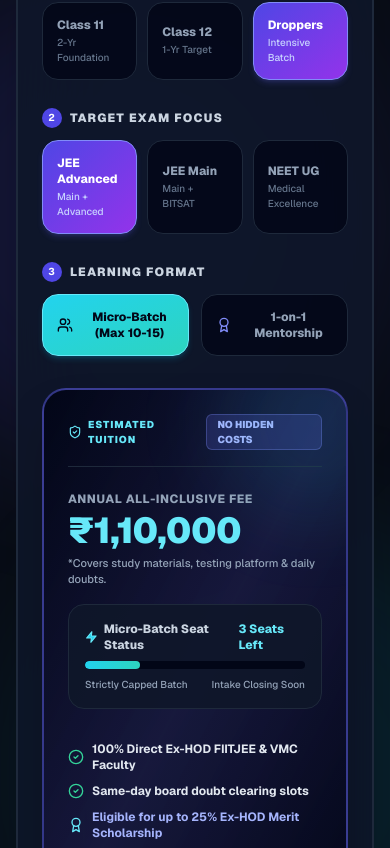
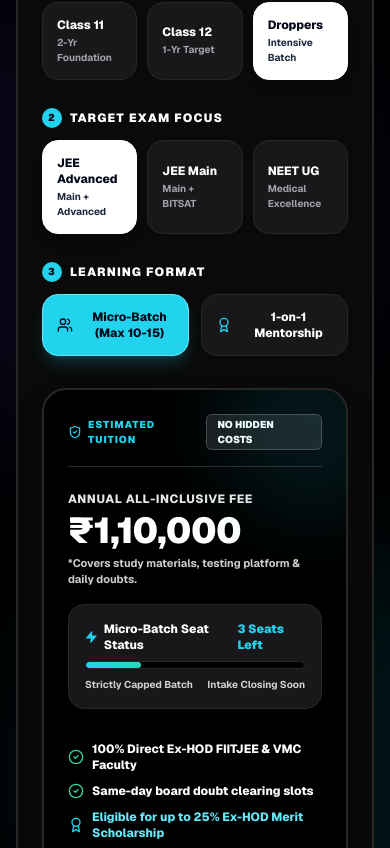
Before and after one commit to Robin1-23/Bm-Classes, a Next.js app: page / in a window 390 px wide. Shown: the part 6936-7784 px from the top of the page. Built offline with nearby package versions, Linux system fonts and the light colour scheme; no server answers; a web font is replaced by a local one.

Commit message:
Update TRANSPARENT TUITION STUDIO section to pitch dark black background with pure white typography

```diff
--- a/components/CalculatorSection.jsx
+++ b/components/CalculatorSection.jsx
@@ -52,10 +52,10 @@ export default function CalculatorSection({ onOpenRegister, onOpenSeatLock }) {
   ];
 
   return (
-    <section className="bg-[#090d16] text-white py-20 sm:py-28 relative overflow-hidden border-b border-slate-800" id="calculator">
+    <section className="bg-black text-white py-20 sm:py-28 relative overflow-hidden border-b border-zinc-800" id="calculator">
 
       {/* Background Ambient Glow Orbs */}
-      <div className="absolute top-1/4 -left-32 w-[500px] h-[500px] bg-indigo-600/15 rounded-full blur-3xl pointer-events-none"></div>
+      <div className="absolute top-1/4 -left-32 w-[500px] h-[500px] bg-indigo-600/10 rounded-full blur-3xl pointer-events-none"></div>
       <div className="absolute bottom-10 -right-32 w-[500px] h-[500px] bg-cyan-500/10 rounded-full blur-3xl pointer-events-none"></div>
 
       <div className="max-w-7xl mx-auto px-4 sm:px-6 relative z-10">
@@ -71,7 +71,7 @@ export default function CalculatorSection({ onOpenRegister, onOpenSeatLock }) {
 
         {/* MODERN INTERACTIVE STUDIO CONSOLE */}
         <ScrollReveal delay={200} direction="up">
-          <div className="max-w-5xl mx-auto bg-slate-900/90 border-2 border-slate-800 backdrop-blur-2xl rounded-3xl p-6 sm:p-10 lg:p-12 shadow-2xl relative overflow-hidden">
+          <div className="max-w-5xl mx-auto bg-[#0a0a0a] border-2 border-zinc-800 backdrop-blur-2xl rounded-3xl p-6 sm:p-10 lg:p-12 shadow-2xl relative overflow-hidden">
 
             <div className="grid lg:grid-cols-12 gap-8 lg:gap-12 items-center">
 
@@ -80,9 +80,9 @@ export default function CalculatorSection({ onOpenRegister, onOpenSeatLock }) {
 
                 {/* 1. Class Selection Pills */}
                 <div>
-                  <label className="block text-xs font-black text-slate-300 uppercase tracking-widest mb-3 flex items-center gap-2">
-                    <span className="w-5 h-5 rounded-full bg-indigo-600 text-white text-[10px] flex items-center justify-center font-bold">1</span>
-                    <span>Target Academic Class</span>
+                  <label className="block text-xs font-black text-white uppercase tracking-widest mb-3 flex items-center gap-2">
+                    <span className="w-5 h-5 rounded-full bg-cyan-400 text-slate-950 text-[10px] flex items-center justify-center font-black">1</span>
+                    <span className="text-white">Target Academic Class</span>
                   </label>
 
                   <div className="grid grid-cols-3 gap-2.5">
@@ -92,12 +92,12 @@ export default function CalculatorSection({ onOpenRegister, onOpenSeatLock }) {
                         onClick={() => setCls(opt.id)}
                         className={`p-3.5 rounded-2xl text-left transition-all duration-300 border cursor-pointer ${
                           cls === opt.id
-                            ? 'bg-gradient-to-br from-indigo-600 to-purple-600 text-white border-indigo-400 shadow-md shadow-indigo-500/20'
-                            : 'bg-slate-950/80 text-slate-400 hover:text-white border-slate-800 hover:bg-slate-800/60'
+                            ? 'bg-white text-slate-950 font-black border-white shadow-lg'
+                            : 'bg-zinc-900 text-white hover:text-white border-zinc-800 hover:bg-zinc-800'
                         }`}
                       >
                         <div className="font-heading font-extrabold text-xs sm:text-sm">{opt.label}</div>
-                        <div className={`text-[10px] font-medium mt-0.5 ${cls === opt.id ? 'text-indigo-200' : 'text-slate-500'}`}>{opt.sub}</div>
+                        <div className={`text-[10px] font-bold mt-0.5 ${cls === opt.id ? 'text-slate-800' : 'text-zinc-400'}`}>{opt.sub}</div>
                       </button>
                     ))}
                   </div>
@@ -105,9 +105,9 @@ export default function CalculatorSection({ onOpenRegister, onOpenSeatLock }) {
 
                 {/* 2. Exam Focus Pills */}
                 <div>
-                  <label className="block text-xs font-black text-slate-300 uppercase tracking-widest mb-3 flex items-center gap-2">
-                    <span className="w-5 h-5 rounded-full bg-indigo-600 text-white text-[10px] flex items-center justify-center font-bold">2</span>
-                    <span>Target Exam Focus</span>
+                  <label className="block text-xs font-black text-white uppercase tracking-widest mb-3 flex items-center gap-2">
+                    <span className="w-5 h-5 rounded-full bg-cyan-400 text-slate-950 text-[10px] flex items-center justify-center font-black">2</span>
+                    <span className="text-white">Target Exam Focus</span>
                   </label>
 
                   <div className="grid grid-cols-3 gap-2.5">
@@ -117,12 +117,12 @@ export default function CalculatorSection({ onOpenRegister, onOpenSeatLock }) {
                         onClick={() => setExam(opt.id)}
                         className={`p-3.5 rounded-2xl text-left transition-all duration-300 border cursor-pointer ${
                           exam === opt.id
-                            ? 'bg-gradient-to-br from-indigo-600 to-purple-600 text-white border-indigo-400 shadow-md shadow-indigo-500/20'
-                            : 'bg-slate-950/80 text-slate-400 hover:text-white border-slate-800 hover:bg-slate-800/60'
+                            ? 'bg-white text-slate-950 font-black border-white shadow-lg'
+                            : 'bg-zinc-900 text-white hover:text-white border-zinc-800 hover:bg-zinc-800'
                         }`}
                       >
                         <div className="font-heading font-extrabold text-xs sm:text-sm">{opt.label}</div>
-                        <div className={`text-[10px] font-medium mt-0.5 ${exam === opt.id ? 'text-indigo-200' : 'text-slate-500'}`}>{opt.sub}</div>
+                        <div className={`text-[10px] font-bold mt-0.5 ${exam === opt.id ? 'text-slate-800' : 'text-zinc-400'}`}>{opt.sub}</div>
                       </button>
                     ))}
                   </div>
@@ -130,9 +130,9 @@ export default function CalculatorSection({ onOpenRegister, onOpenSeatLock }) {
 
                 {/* 3. Learning Format Pills */}
                 <div>
-                  <label className="block text-xs font-black text-slate-300 uppercase tracking-widest mb-3 flex items-center gap-2">
-                    <span className="w-5 h-5 rounded-full bg-indigo-600 text-white text-[10px] flex items-center justify-center font-bold">3</span>
-                    <span>Learning Format</span>
+                  <label className="block text-xs font-black text-white uppercase tracking-widest mb-3 flex items-center gap-2">
+                    <span className="w-5 h-5 rounded-full bg-cyan-400 text-slate-950 text-[10px] flex items-center justify-center font-black">3</span>
+                    <span className="text-white">Learning Format</span>
                   </label>
 
                   <div className="grid grid-cols-2 gap-3">
@@ -144,11 +144,11 @@ export default function CalculatorSection({ onOpenRegister, onOpenSeatLock }) {
                           onClick={() => setMode(opt.id)}
                           className={`p-3.5 rounded-2xl transition-all duration-300 border cursor-pointer flex items-center gap-3 ${
                             mode === opt.id
-                              ? 'bg-gradient-to-br from-cyan-400 to-teal-400 text-slate-950 font-black border-cyan-300 shadow-md shadow-cyan-500/20'
-                              : 'bg-slate-950/80 text-slate-400 hover:text-white border-slate-800 hover:bg-slate-800/60'
+                              ? 'bg-cyan-400 text-slate-950 font-black border-cyan-300 shadow-lg shadow-cyan-400/20'
+                              : 'bg-zinc-900 text-white hover:text-white border-zinc-800 hover:bg-zinc-800'
                           }`}
                         >
-                          <ModeIcon className={`w-4 h-4 shrink-0 ${mode === opt.id ? 'text-slate-950' : 'text-indigo-400'}`} />
+                          <ModeIcon className={`w-4 h-4 shrink-0 ${mode === opt.id ? 'text-slate-950' : 'text-cyan-400'}`} />
                           <span className="text-xs font-extrabold">{opt.label}</span>
                         </button>
                       );
@@ -159,58 +159,58 @@ export default function CalculatorSection({ onOpenRegister, onOpenSeatLock }) {
               </div>
 
               {/* Right Output Telemetry Vault */}
-              <div className="lg:col-span-5 bg-gradient-to-br from-slate-950 via-indigo-950/60 to-slate-950 border-2 border-indigo-500/50 rounded-3xl p-6 sm:p-8 flex flex-col justify-between shadow-2xl relative overflow-hidden">
+              <div className="lg:col-span-5 bg-black border-2 border-zinc-800 rounded-3xl p-6 sm:p-8 flex flex-col justify-between shadow-2xl relative overflow-hidden">
 
                 <div className="absolute -right-16 -top-16 w-48 h-48 bg-cyan-400/10 rounded-full blur-2xl pointer-events-none"></div>
 
                 <div>
                   {/* Top Badge */}
-                  <div className="flex items-center justify-between pb-4 border-b border-slate-800 mb-6">
-                    <span className="text-[10px] font-black text-cyan-300 uppercase tracking-widest flex items-center gap-1.5">
-                      <ShieldCheck className="w-3.5 h-3.5 text-cyan-300" />
+                  <div className="flex items-center justify-between pb-4 border-b border-zinc-800 mb-6">
+                    <span className="text-[10px] font-black text-cyan-400 uppercase tracking-widest flex items-center gap-1.5">
+                      <ShieldCheck className="w-3.5 h-3.5 text-cyan-400" />
                       ESTIMATED TUITION
                     </span>
-                    <span className="text-[10px] font-black bg-indigo-500/20 text-indigo-300 border border-indigo-400/30 px-2.5 py-0.5 rounded-md uppercase">
+                    <span className="text-[10px] font-black bg-white/10 text-white border border-white/20 px-2.5 py-0.5 rounded-md uppercase">
                       NO HIDDEN COSTS
                     </span>
                   </div>
 
                   {/* Dynamic Currency Counter */}
                   <div className="mb-4">
-                    <span className="text-xs text-slate-400 font-extrabold uppercase tracking-wider block mb-1">
+                    <span className="text-xs text-white/90 font-extrabold uppercase tracking-wider block mb-1">
                       Annual All-Inclusive Fee
                     </span>
-                    <div className="font-heading font-black text-4xl sm:text-5xl text-cyan-300 tracking-tight">
+                    <div className="font-heading font-black text-4xl sm:text-5xl text-white tracking-tight">
                       ₹{fee.toLocaleString('en-IN')}
                     </div>
-                    <span className="text-[11px] text-slate-400 font-medium block mt-1">
+                    <span className="text-[11px] text-white/80 font-bold block mt-1">
                       *Covers study materials, testing platform & daily doubts.
                     </span>
                   </div>
 
                   {/* Seat Availability Telemetry */}
-                  <div className="bg-slate-900/90 border border-slate-800 rounded-2xl p-4 mb-6">
+                  <div className="bg-zinc-900 border border-zinc-800 rounded-2xl p-4 mb-6">
                     <div className="flex justify-between items-center text-xs font-extrabold mb-2">
-                      <span className="text-slate-300 flex items-center gap-1.5">
-                        <Zap className="w-3.5 h-3.5 text-cyan-300 fill-cyan-400" />
+                      <span className="text-white flex items-center gap-1.5">
+                        <Zap className="w-3.5 h-3.5 text-cyan-400 fill-cyan-400" />
                         Micro-Batch Seat Status
                       </span>
-                      <span className="text-cyan-300">{seats} Seats Left</span>
+                      <span className="text-cyan-400 font-black">{seats} Seats Left</span>
                     </div>
-                    <div className="h-2 bg-slate-950 rounded-full overflow-hidden mb-2">
+                    <div className="h-2 bg-black rounded-full overflow-hidden mb-2 border border-zinc-800">
                       <div
                         className="h-full bg-gradient-to-r from-cyan-400 to-teal-400 rounded-full transition-all duration-500"
                         style={{ width: `${(seats / 12) * 100}%` }}
                       ></div>
                     </div>
-                    <div className="text-[10px] text-slate-400 font-medium flex justify-between">
+                    <div className="text-[10px] text-white/80 font-bold flex justify-between">
                       <span>Strictly Capped Batch</span>
                       <span>Intake Closing Soon</span>
                     </div>
                   </div>
 
                   {/* Included Perks Checklist */}
-                  <div className="space-y-2.5 text-xs font-bold text-slate-200 mb-8 pt-2">
+                  <div className="space-y-2.5 text-xs font-extrabold text-white mb-8 pt-2">
                     <div className="flex items-center gap-2">
                       <CheckCircle2 className="w-4 h-4 text-emerald-400 shrink-0" />
                       <span>100% Direct Ex-HOD FIITJEE & VMC Faculty</span>
@@ -219,8 +219,8 @@ export default function CalculatorSection({ onOpenRegister, onOpenSeatLock }) {
                       <CheckCircle2 className="w-4 h-4 text-emerald-400 shrink-0" />
                       <span>Same-day board doubt clearing slots</span>
                     </div>
-                    <div className="flex items-center gap-2 text-indigo-300">
-                      <Award className="w-4 h-4 text-cyan-300 shrink-0" />
+                    <div className="flex items-center gap-2 text-cyan-300">
+                      <Award className="w-4 h-4 text-cyan-400 shrink-0" />
                       <span>Eligible for up to {scholarship}% Ex-HOD Merit Scholarship</span>
                     </div>
                   </div>
```
